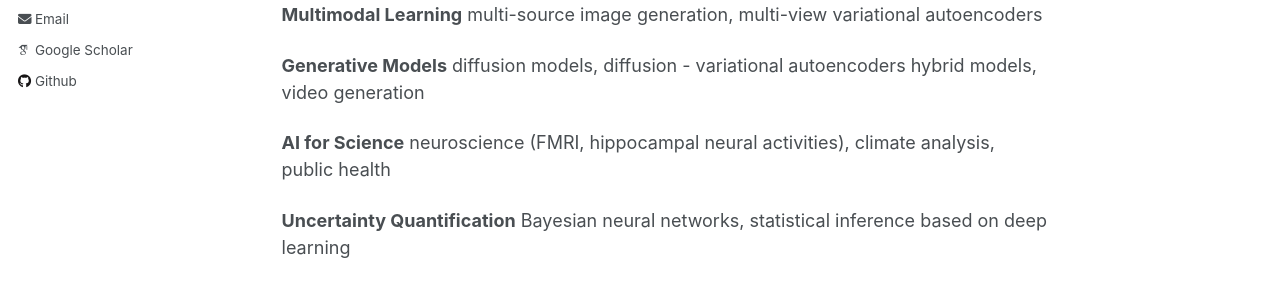
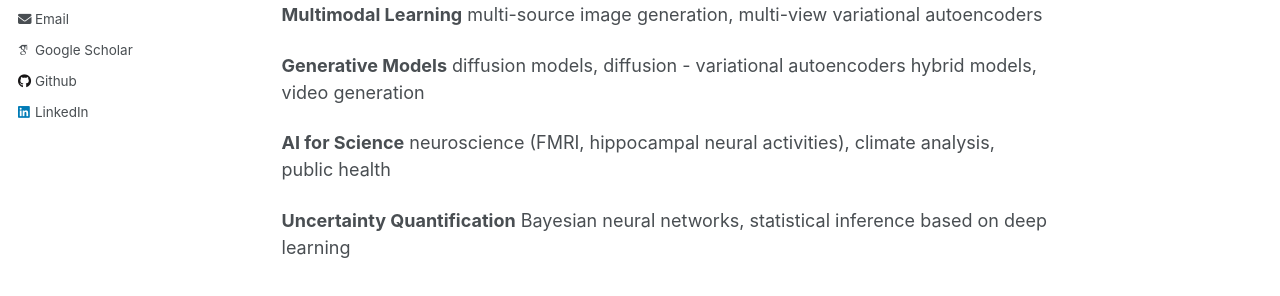
Before and after one commit to yangmeng96/yangmeng96.github.io, a Jekyll site: the page built from _pages/about.md, in a window 1280 px wide. Shown: the part 360-656 px from the top of the page. Built offline with Jekyll 4.4.1, drawn with Linux system fonts in a browser that asks for light colours; some web fonts are replaced.

Commit message:
Update _config.yml

```diff
--- a/_config.yml
+++ b/_config.yml
@@ -56,7 +56,7 @@ author:
   keybase          : # Username
   instagram        : # Username
   lastfm           : # Username
-  linkedin         : # yang96
+  linkedin         : "yang96"
   mastodon         : # URL
   medium           : # URL
   pinterest        : # Username
```
